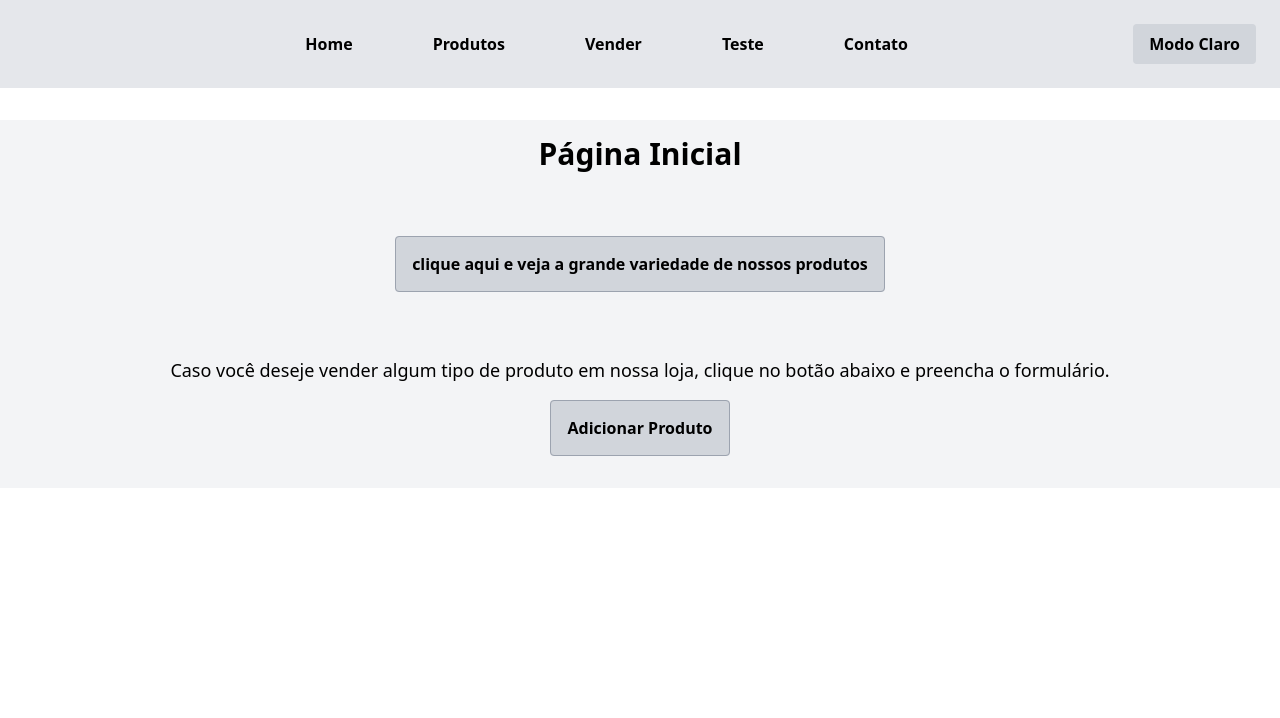
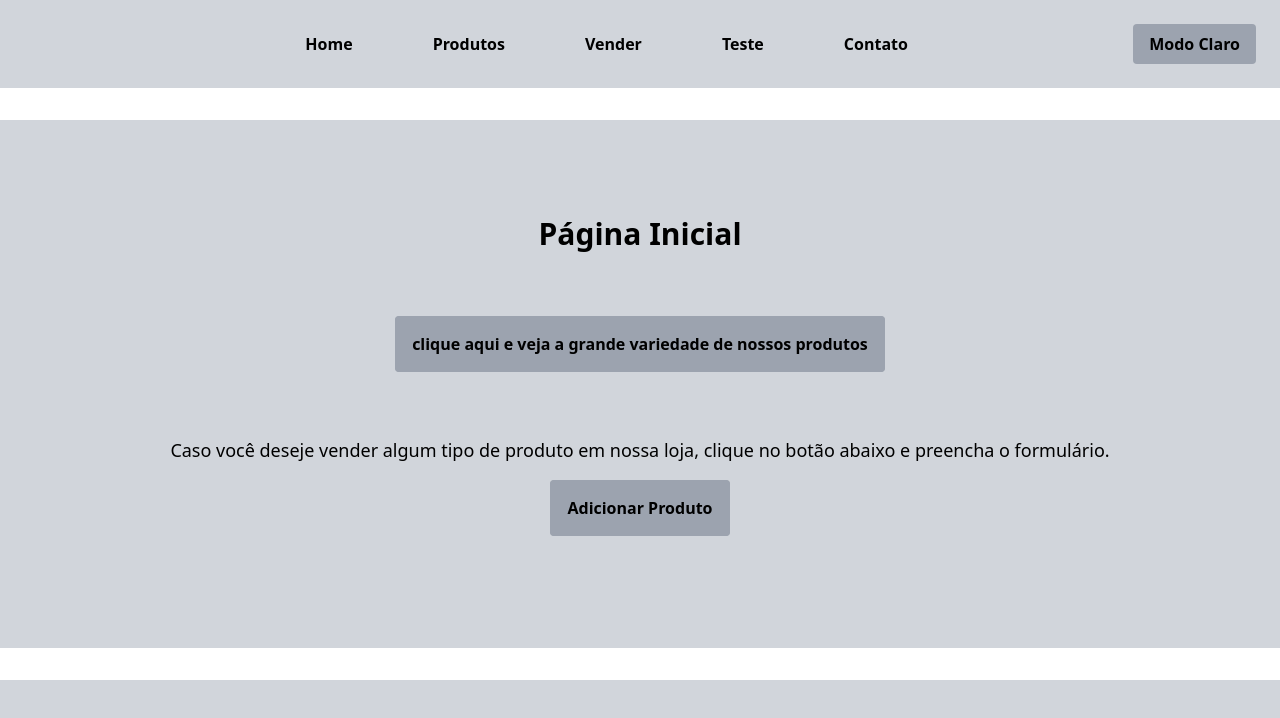
Before and after one commit to ThiSiniero/cursoGPT, a React (Vite) app: page / in a window 1280 px wide. Shown: the top 718 px of the page. Built offline with nearby package versions, Linux system fonts and the light colour scheme.

Commit message:
add color in all the page

```diff
--- a/src/App.jsx
+++ b/src/App.jsx
@@ -19,7 +19,7 @@ function AppContent() {
 
   return <>
       <Navbar />
-      <div className={`${theme === "dark" ? "bg-gray-400" : "bg-gray-100"}`}>
+      <div className={`${theme === "dark" ? "bg-gray-400" : "bg-gray-300"}  min-h-screen`}>
         <Routes>
           <Route path="/" element={<Home />} />
           <Route path="/sobre" element={<Sobre />} />
--- a/src/components/Button.jsx
+++ b/src/components/Button.jsx
@@ -7,6 +7,6 @@ function Button({ text, address, onClick }) {
 
     const { theme } = useContext(ThemeContext);
 
-    return <Link to={address} className={`text-sm md:text-base rounded font-bold border border-gray-400 ${theme === "light" ? "bg-gray-300 hover:bg-gray-500 hover:text-white" : "bg-gray-600 text-white hover:bg-gray-300 hover:text-black" }   p-4 `} onClick={onClick}>{text}</Link>}
+    return <Link to={address} className={`text-sm md:text-base rounded font-bold border border-gray-400 ${theme === "light" ? "bg-gray-400 hover:bg-gray-500 hover:text-white" : "bg-gray-600 text-white hover:bg-gray-300 hover:text-black" }   p-4 `} onClick={onClick}>{text}</Link>}
 
 export default Button;
--- a/src/components/Navbar.jsx
+++ b/src/components/Navbar.jsx
@@ -10,7 +10,7 @@ function Navbar() {
   return (
     <nav>
 
-      <div className={`flex flex-col sm:flex-row justify-between items-center py-4 sm:py-6 mb-8 ${theme === "dark" ? "bg-gray-500 text-white" : "bg-gray-200 text-black"} font-bold`}>
+      <div className={`flex flex-col sm:flex-row justify-between items-center py-4 sm:py-6 mb-8 ${theme === "dark" ? "bg-gray-500 text-white" : "bg-gray-300 text-black"} font-bold`}>
 
         <div></div>
 
@@ -77,7 +77,7 @@ function Navbar() {
         <div className="hidden sm:block lg:pr-6">
           <button
             onClick={toggleTheme}
-            className={`px-4 py-2 rounded ${theme === "dark" ? "bg-gray-700 text-white" : "bg-gray-300 text-black"}`}
+            className={`px-4 py-2 rounded ${theme === "dark" ? "bg-gray-700 text-white" : "bg-gray-400 text-black"}`}
           >
             Modo {theme === "dark" ? "Escuro" : "Claro"}
           </button>
--- a/src/pages/home.jsx
+++ b/src/pages/home.jsx
@@ -3,14 +3,17 @@ import { Link } from 'react-router-dom';
 import Button from "../components/Button";
 
 function Home() {
-    return <div className="flex justify-center pb-12">
+    return <>
+      <div className="flex justify-center pb-12">
         <div className="text-center">
-          <h2 className="p-4 pb-20 font-bold text-3xl">Página Inicial</h2>
+          <h2 className="p-4 mt-20 pb-20 font-bold text-3xl">Página Inicial</h2>
           <Button text="clique aqui e veja a grande variedade de nossos produtos" address="/produtos"/>
           <p className="mt-20 mb-8 text-lg">Caso você deseje vender algum tipo de produto em nossa loja, clique no botão abaixo e preencha o formulário.</p>
           <Button text="Adicionar Produto" address="/vender"/>
         </div>
       </div>
+      <div className="bg-white mt-20 p-4"></div>
+    </>
   }
 
 export default Home;
```
